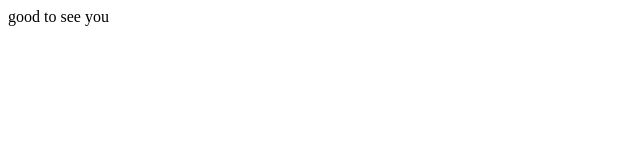
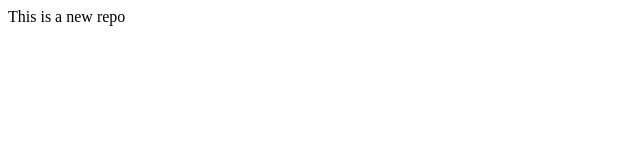
Before and after one commit to Sarthak-project/localrepo1, a plain HTML site: page index.html in a window 1280 px wide. Shown: the full height of the page, 0-640 px from the left. Drawn offline with Linux system fonts and the light colour scheme.

Commit message:
new changes in main a/c to ac

```diff
--- a/index.html
+++ b/index.html
@@ -1,3 +1,3 @@
 <p>
-    good to see you
-</p>
+    This is a new repo
+    </p>
```
